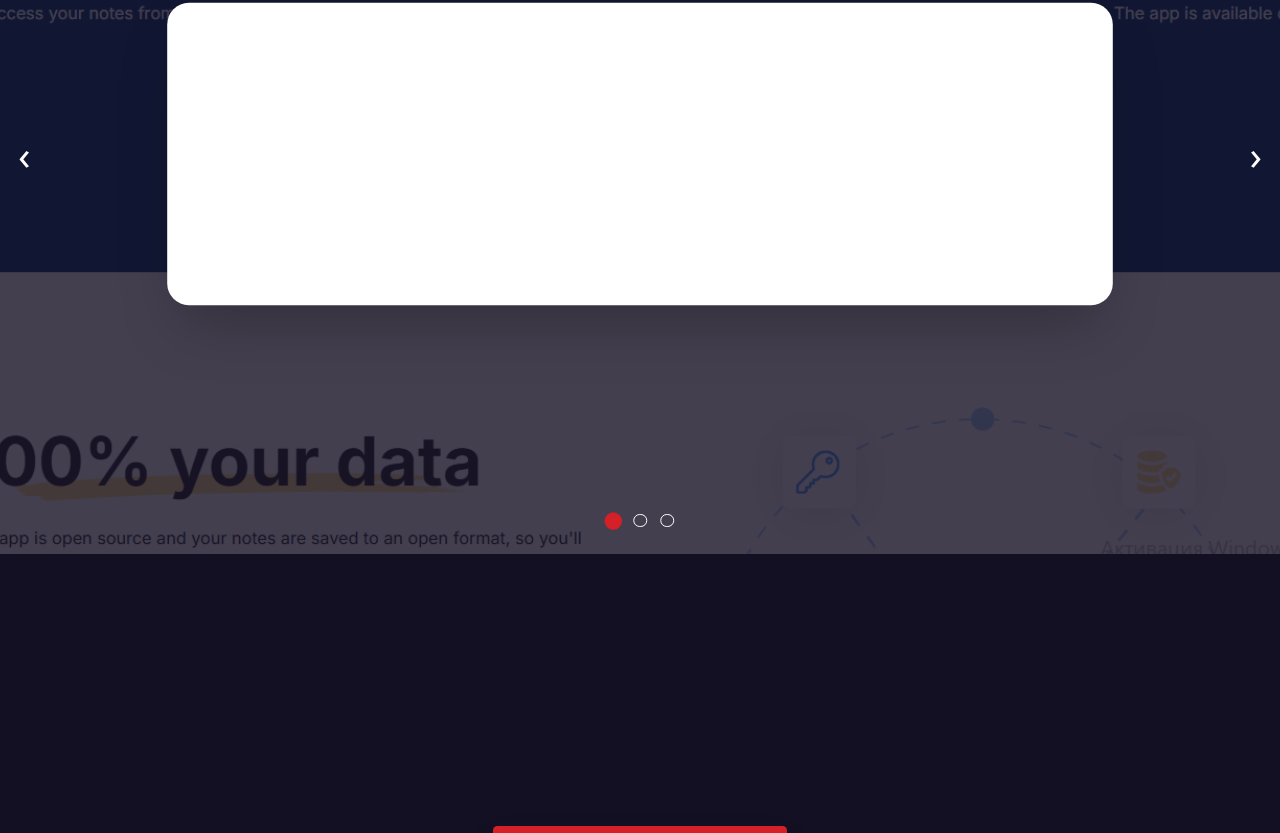
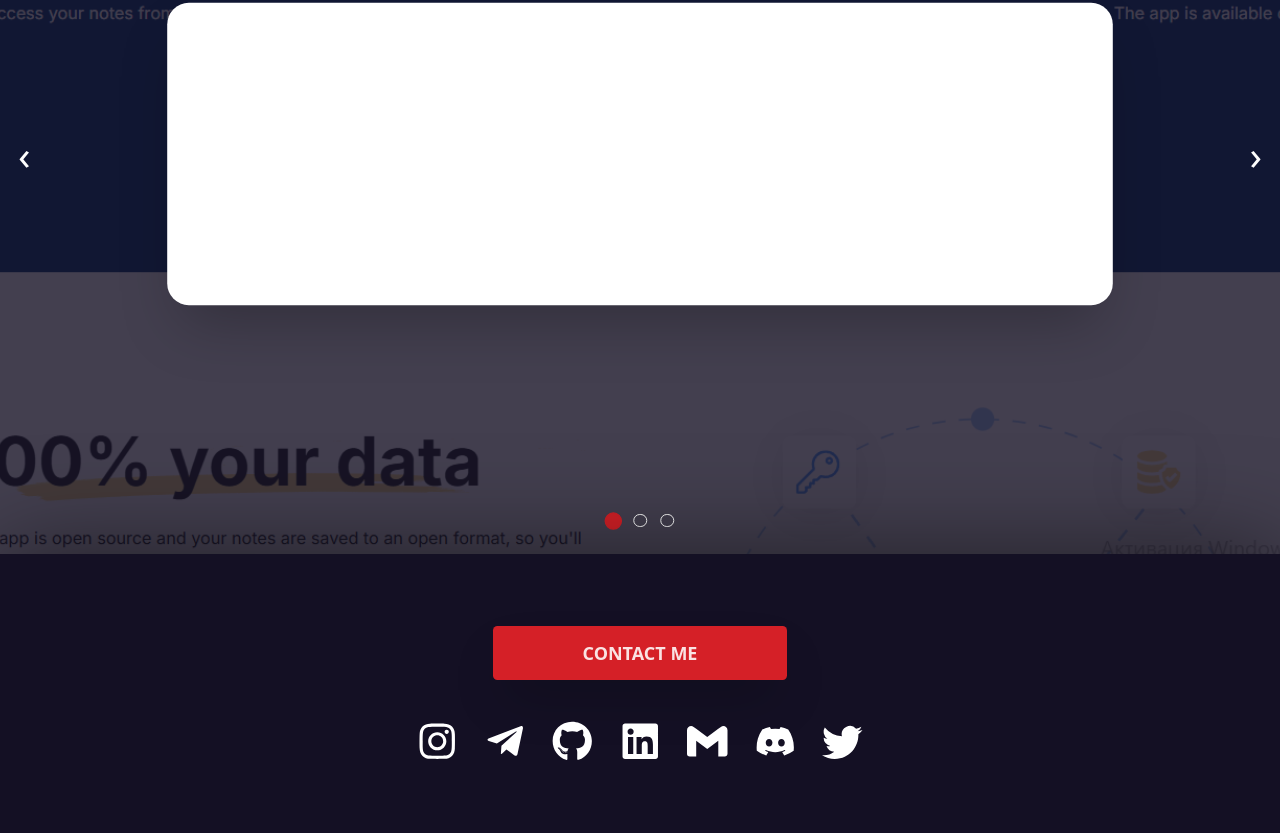
Before and after one commit to DenysSkachko/React.CV, a React (Vite) app: page / in a window 1280 px wide. Shown: the part 2923-3756 px from the top of the page. Built offline with nearby package versions, Linux system fonts and the light colour scheme.

Commit message:
fixed scroll, remove footer gsap

```diff
--- a/src/components/Footer.jsx
+++ b/src/components/Footer.jsx
@@ -1,39 +1,12 @@
 import React, { useEffect, useRef } from 'react';
 import SocialLinks from './SocialLinks';
-import gsap from 'gsap';
-import { ScrollTrigger } from 'gsap/ScrollTrigger';
-
-gsap.registerPlugin(ScrollTrigger);
 
 const Footer = () => {
-  const footerRef = useRef(null);
-
-  useEffect(() => {
-    const el = footerRef.current;
-    if (!el) return;
-
-    gsap.fromTo(
-      el,
-      { y: 200 },
-      {
-        y: 0,
-        duration: 1,
-        ease: 'bounce.out',
-        scrollTrigger: {
-          trigger: el,
-          start: 'top 95%',
-          toggleActions: 'play reset play reset',
-        },
-      }
-    );
-
-    return () => {
-      ScrollTrigger.getAll().forEach((t) => t.kill());
-    };
-  }, []);
-
   return (
-    <div ref={footerRef} className="z-20 w-full bg-[var(--color-dark)] py-16">
+    <div
+      className="z-20 w-full bg-[var(--color-dark)] py-16"
+      style={{ boxShadow: '0 0px 100px 1px rgba(0, 0, 0, 0.50)' }}
+    >
       <div className="flex flex-col justify-center items-center h-full gap-5">
         <a
           href="#"
```
